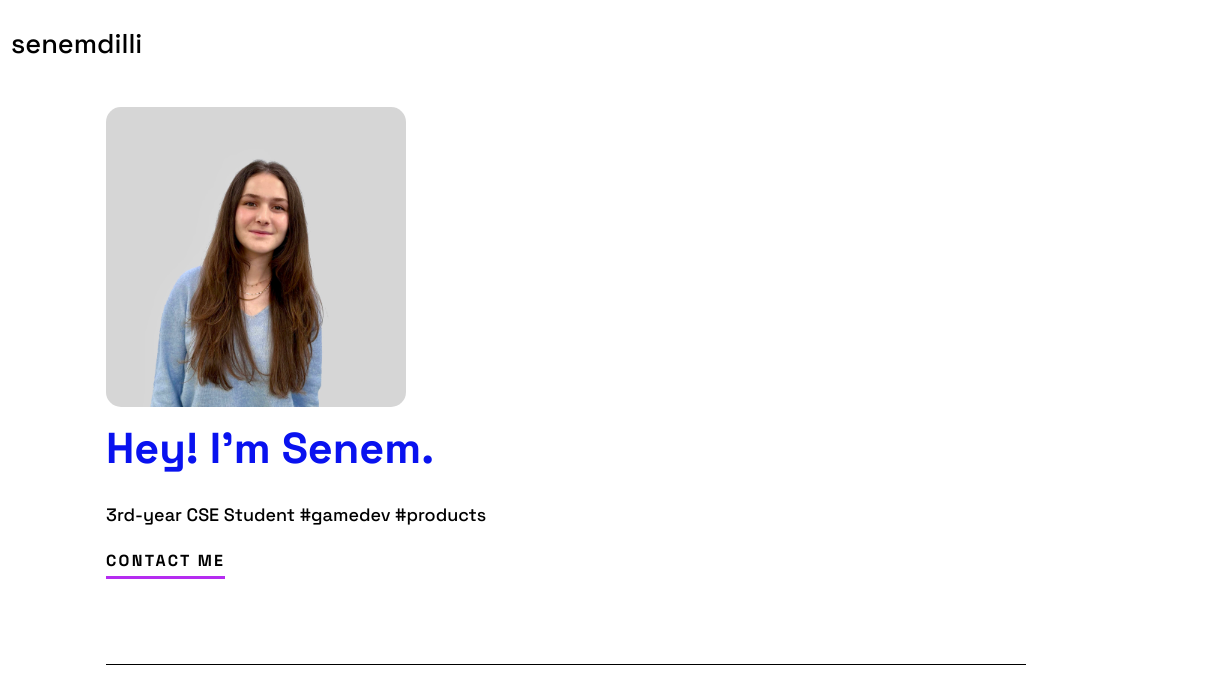
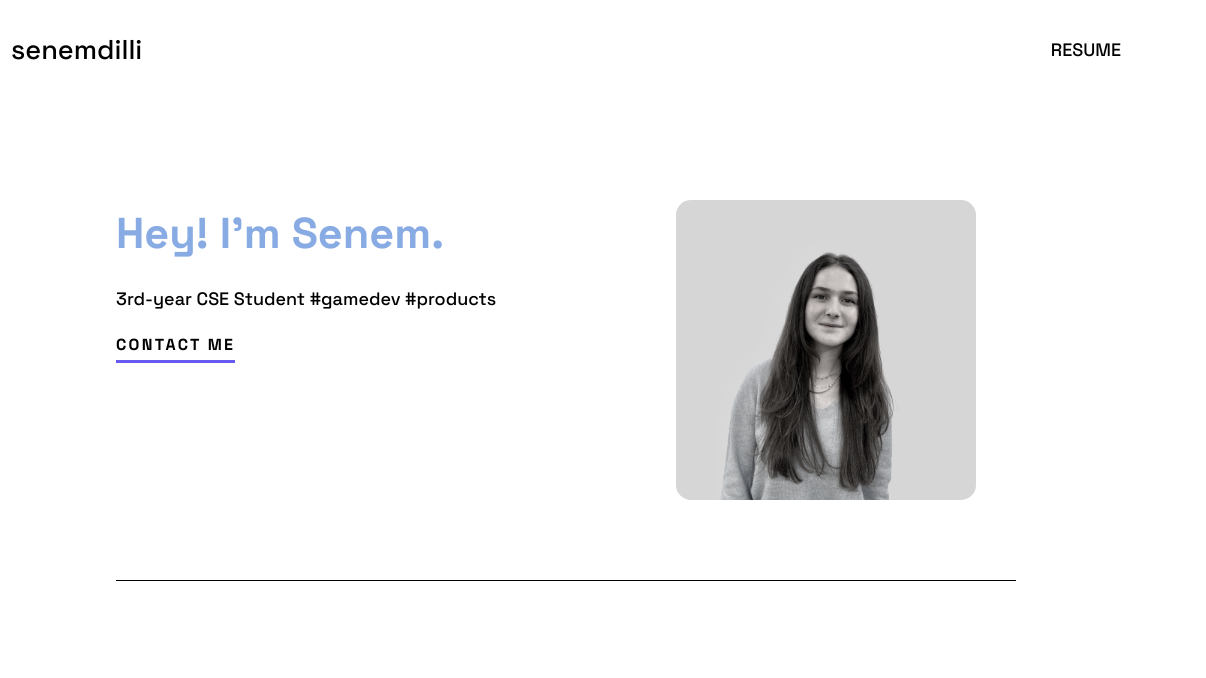
Before and after one commit to senemdilli/personal-website, a plain HTML site: page html/index.html in a window 1280 px wide. Shown: the top 678 px of the page, 74-1280 px from the left. Drawn offline with Linux system fonts and the light colour scheme.

Commit message:
color change & better hero

```diff
--- a/css/style.css
+++ b/css/style.css
@@ -3,8 +3,8 @@
     --red: #e42f2f;
     --oragne: #f3994c;
     --white: #eaeff1;
-    --blue: #0912EF;
-    --purple: #B52CF0;
+    --blue: #89abe3;
+    --purple: #6859f0;
     --background: #FFFFFF;
     --fs-88: 5.5rem;
     --fs-72: 4.5rem;
@@ -18,6 +18,7 @@
     --body-font:'DM Sans', sans-serif;
     --logo-font: 'Space Grotesk', sans-serif;
     --logo-font-2: 'Epilogue', sans-serif;
+    --nav-height: 100px;
 }
 
 html {
@@ -44,16 +45,42 @@ body {
 
 /* header */
 .header {
-    margin-top: 30px;
-    margin-inline: 40px;
+    display: flex;
+    -webkit-box-pack: justify;
+    justify-content: space-evenly;
+    -webkit-box-align: center;
+    align-items: center;
+    position: fixed;
+    top: 0px;
+    z-index: 11;
+    padding: 0px 50px;
+    width: 100%;
+    height: var(--nav-height);
+    background-color: none;
+    backdrop-filter: blur(10px);
+    transition: var(--transition);
+    filter: none !important;
+    pointer-events: auto !important;
+    user-select: auto !important;
 }
 
 .header-nav {
     display: flex;
-    flex-wrap: wrap;
-    justify-content: center;
-    text-align: center;
-    gap: 15px 20px;
+    -webkit-box-pack: justify;
+    justify-content: space-between;
+    -webkit-box-align: center;
+    align-items: center;
+    position: relative;
+    width: 100%;
+    counter-reset: item 0;
+    z-index: 12;
+}
+
+.button-resume {
+    text-decoration: none;
+    color: var(--black);
+    font-family: var(--logo-font);
+    text-transform: uppercase;
 }
 
 a {
@@ -79,6 +106,11 @@ p {
     color: var(--black);
 }
 
+section {
+    margin: 0px auto;
+    padding: 100px 0px;
+}
+
 .visually-hidden {
     position: absolute;
     left: -10000px;
@@ -99,13 +131,12 @@ p {
 }
 
 .header-social:hover > svg > path {
-    fill: var(--blue);
+    fill: var(--purple);
 }
 
 .wrapper {
     width: calc(100% - 2rem);
     max-width: var(--container);
-    margin-inline: auto;
 }
 
 /* logo */
@@ -159,21 +190,34 @@ p {
     width: 100%;
     max-width: 1600px;
     min-height: 100vh;
-    padding: 50px 150px;
+    padding: 100px 150px;
 }
 
 /* hero */
+.hero {
+    max-width: 900px;
+}
+
 #hero-img {
     width: 230px;
     position: relative;
     left: 50%;
     translate: -50%;
     border-radius: 5%;
+    filter: grayscale(90%);
+    transition: filter var(--transition);
+}
+
+#hero-img:hover {
+    filter: none;
 }
 
 .hero-wrapper {
     padding-bottom: 80px;
     border-bottom: 1px solid var(--black);
+    display: grid;
+    grid-template-columns: 3fr 2fr;
+    gap: 50px;
 }
 
 .hero-text {
--- a/html/index.html
+++ b/html/index.html
@@ -10,7 +10,7 @@
         <link href="https://fonts.googleapis.com/css2?family=DM+Sans:wght@400;500&display=swap" rel="stylesheet">
         <link href="https://fonts.googleapis.com/css2?family=Epilogue:wght@300;500&display=swap" rel="stylesheet">
 
-        <link rel="icon" href="#">
+        <link rel="icon" href="/assets/images/icon-website.png">
         <link rel="stylesheet" href="/css/style.css">
         <title>Senem Dilli | Portfolio Website</title>
     </head>
@@ -22,6 +22,9 @@
                         senemdilli
                         <span class="visually-hidden">(to home page)</span>
                     </a>
+                    <div>
+                        <a href="http://cv.senem.me/" class="button-resume">Resume</a>
+                    </div>
                 </nav>
             </div>
         </header>
@@ -79,15 +82,15 @@
         <div id="content">
             <main id="main">
                 <section class="hero">
-                    <div class="wrapper change-font hero-wrapper">
-                        <img id="hero-img" src="/assets/images/senem-dilli-img.jpg" alt="senem dilli">
+                    <div class="change-font hero-wrapper">
                         <div class="hero-text">
                             <h1 class="hero-headline">Hey! I'm <span>Senem</span>.</h1>
                             <p class="hero-desc">
                                 3rd-year CSE Student #gamedev #products
                             </p>
-                            <a href="" class="hero-contact">Contact me</a>
+                            <a href="https://calendly.com/senemdilli/10min" class="hero-contact">Contact me</a>
                         </div>
+                        <img id="hero-img" src="/assets/images/senem-dilli-img.jpg" alt="senem dilli">
                     </div>
                 </section>
             </main>
@@ -96,11 +99,5 @@
         <footer class="footer">
 
         </footer>
-        As a self-motivated and proactive individual, I thrive in dynamic work environments where
-                            I can constantly learn and experience new things. My passion for improving myself and those
-                            around me has driven me to gain experience in various fields including software development,
-                            product management, game development, and more. I enjoy working collaboratively with teams,
-                            but I am also confident in working independently. I am eager to participate in projects that
-                            allow me to grow my skills and knowledge, while contributing my knowledge to achieve successful outcomes.
     </body>
 </html>
```
Also changed, not shown: assets/images/icon-website.png (added).
